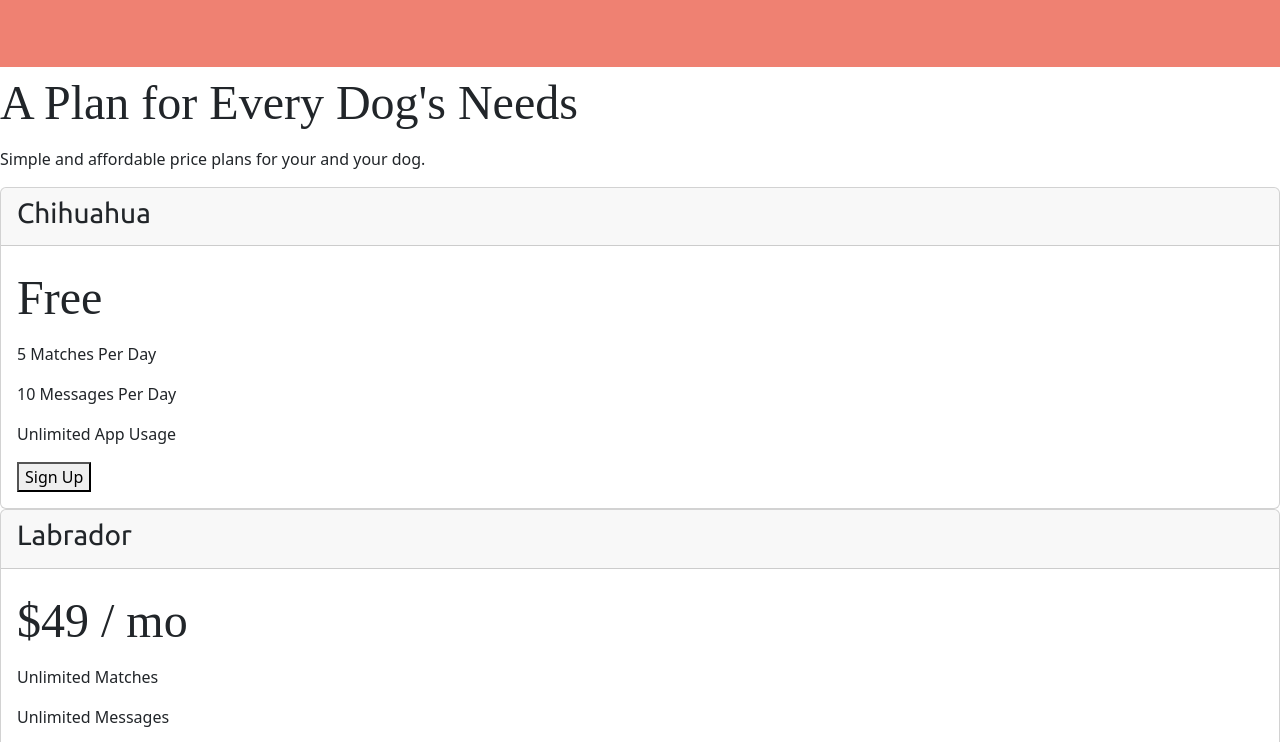
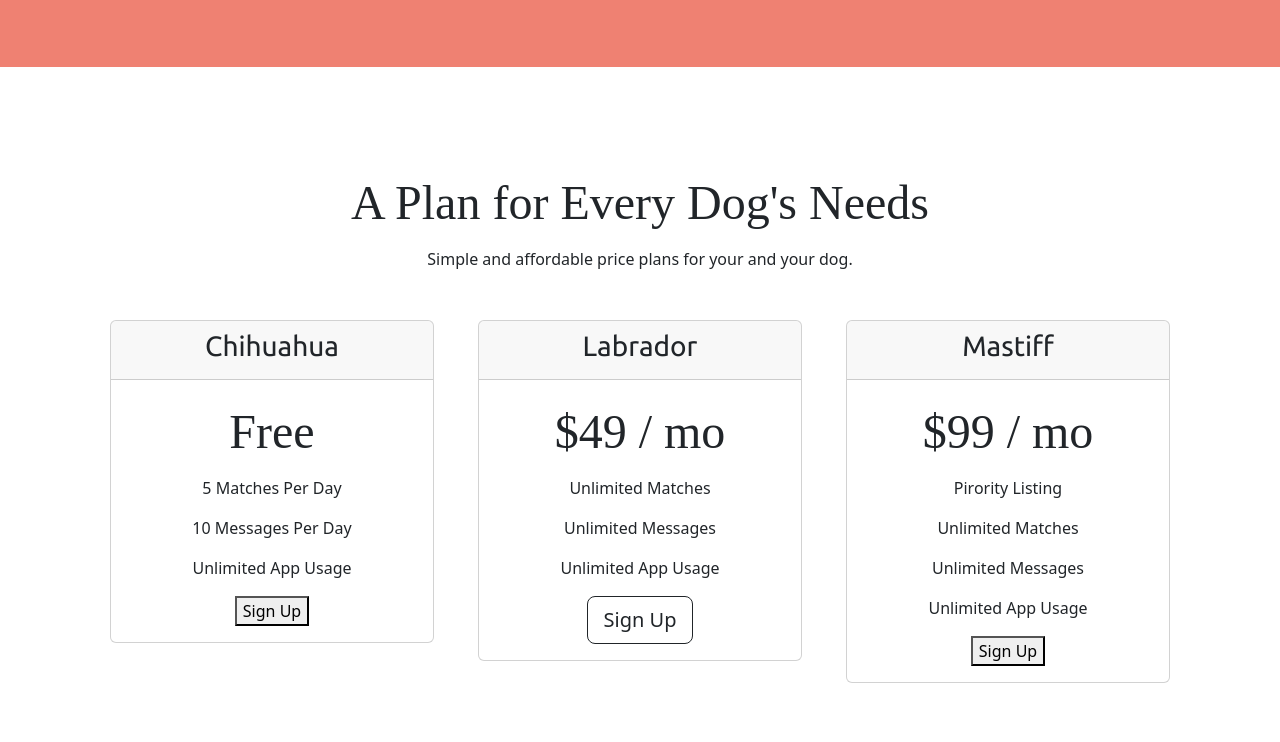
Before and after one commit to eshr4q/Tindog, a plain HTML site: page index.html in a window 1280 px wide. Shown: the part 1613-2355 px from the top of the page. Drawn offline with nearby package versions, Linux system fonts and the light colour scheme.

Commit message:
Supposedly

```diff
--- a/css/styles.css
+++ b/css/styles.css
@@ -114,3 +114,13 @@ font-family: 'Ubuntu', sans-serif;
     width: 15%;
     margin: 20px 20px 50px;
 }
+
+/* pricing section */
+#pricing {
+    padding: 100px;
+    text-align: center;
+}
+
+.pricing-column {
+    padding: 3% 2%;
+}
--- a/index.html
+++ b/index.html
@@ -139,8 +139,9 @@
     <h2>A Plan for Every Dog's Needs</h2>
     <p>Simple and affordable price plans for your and your dog.</p>
 
-<div class="card-deck">
-
+<!-- <div class="card-group"> -->
+<div class="row">
+  <div class="pricing-column col-lg-4 col-md-6">
     <div class="card">
       <div class="card-header">
         <h3>Chihuahua</h3>
@@ -153,7 +154,9 @@
        <button type="button">Sign Up</button>
       </div>
     </div>
+  </div>
 
+  <div class="pricing-column col-lg-4 col-md-6">
     <div class="card">
      <div class="card-header">
       <h3>Labrador</h3>
@@ -163,10 +166,12 @@
        <p>Unlimited Matches</p>
        <p>Unlimited Messages</p>
        <p>Unlimited App Usage</p>
-     <button type="button">Sign Up</button>
+       <button class="btn btn-lg btn-block btn-outline-dark">Sign Up</button>
+      </div>
     </div>
   </div>
 
+  <div class="pricing-column col-lg-4">
     <div class="card">
       <div class="card-header">
         <h3>Mastiff</h3>
@@ -180,8 +185,11 @@
       <button type="button">Sign Up</button>
       </div>
     </div>
+  </div>
 
 </div>
+
+<!-- </div> -->
 
   </section>
 
```
Lines whose indentation alone changed are shown as unchanged.
